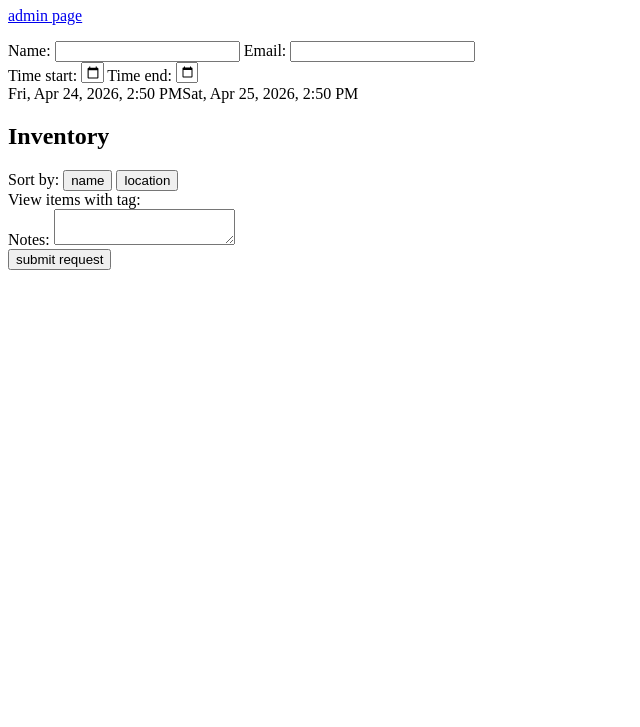
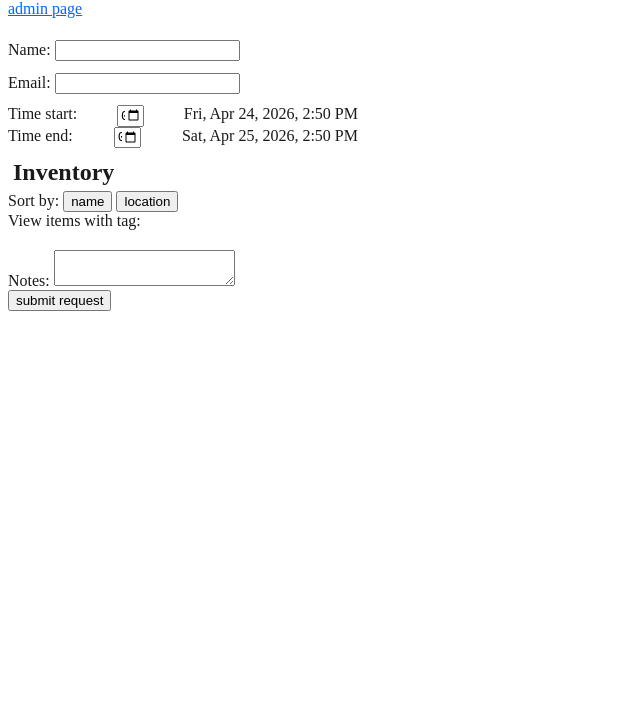
Before and after one commit to funkyghost617/admissions_inventory, a website: page public/index.html in a window 1280 px wide. Shown: the part 73-800 px from the top of the page, without its empty margins (0-640 px from the left). Drawn offline with Linux system fonts and the light colour scheme; no server answers.

Commit message:
complete functional styling

```diff
--- a/public/index.html
+++ b/public/index.html
@@ -15,14 +15,15 @@
             <label for="email">Email: <input id="email" type="email" /></label>
             <div id="date-time-info">
                 <label for="time-start"
-                    >Time start: <input id="time-start" type="datetime-local"
-                /></label>
+                    >Time start:
+                    <input id="time-start" type="datetime-local" /><span
+                        id="current-time-start"
+                    ></span
+                ></label>
                 <label for="time-end"
-                    >Time end: <input id="time-end" type="datetime-local"
-                /></label>
-                <br />
-                <span id="current-time-start"></span
-                ><span id="current-time-end"></span>
+                    >Time end: <input id="time-end" type="datetime-local" />
+                    <span id="current-time-end"></span
+                ></label>
             </div>
         </div>
 
--- a/public/styles.css
+++ b/public/styles.css
@@ -1,5 +1,45 @@
+:root {
+    --bg-primary: #ffffff;
+    --bg-secondary: #f5f5f5;
+    --text-primary: #1a1a1a;
+    --text-secondary: #666666;
+    --border-color: #e5e5e5;
+    --accent: #0066ff;
+}
+
+@media (prefers-color-scheme: dark) {
+    :root {
+        --bg-primary: #1a1a1a;
+        --bg-secondary: #2d2d2d;
+        --text-primary: #ffffff;
+        --text-secondary: #a0a0a0;
+        --border-color: #404040;
+        --accent: #4d94ff;
+    }
+
+    input,
+    textarea {
+        background-color: var(--bg-secondary);
+        color: var(--text-primary);
+    }
+}
+
 * {
     box-sizing: border-box;
+}
+
+body {
+    background: var(--bg-primary);
+    color: var(--text-primary);
+}
+
+a {
+    color: var(--accent);
+}
+
+dialog {
+    background: var(--bg-secondary);
+    color: var(--text-primary);
 }
 
 .date-time-error {
@@ -9,11 +49,17 @@
 #inventory-cards {
     display: flex;
     flex-flow: row wrap;
+    gap: 8px;
+    margin-top: 10px;
+    margin-bottom: 10px;
 }
 
 #inventory-cards > div {
-    border: 2px solid black;
+    border: 1px solid var(--border-color);
     width: 200px;
+    height: 450px;
+    background: var(--bg-secondary);
+    border-radius: 10px;
 }
 
 .visible-item {
@@ -33,7 +79,7 @@
     z-index: 3;
     width: 96vw;
     height: 96vh;
-    background: white;
+    background: var(--bg-primary);
 }
 
 #password-page.successful {
@@ -94,15 +140,48 @@
     flex-shrink: 0;
 }
 
-/*
-Source - https://stackoverflow.com/a/71486092
-Posted by Harvey Mushman
-Retrieved 2026-03-29, License - CC BY-SA 4.0
-*/
-input[type="datetime-local"]::-webkit-inner-spin-button,
-input[type="datetime-local"]::-webkit-calendar-picker-indicator {
-    margin: 0;
+#request-details-div {
+    display: flex;
+    flex-flow: column nowrap;
+    justify-content: space-around;
+    height: 120px;
 }
-input[type="datetime-local"]::-webkit-datetime-edit {
-    display: none;
+
+#date-time-info {
+    display: flex;
+    flex-flow: row wrap;
+    width: 350px;
+    justify-content: space-between;
 }
+
+#date-time-info > label {
+    display: flex;
+    flex-flow: row nowrap;
+    justify-content: space-between;
+    width: 100%;
+}
+
+input[type="datetime-local"] {
+    display: inline-block;
+    width: 27px;
+}
+
+label:has(input[type="checkbox"]) {
+    border-radius: 2rem;
+    padding: 3px;
+    transition: background-color 0.1s ease-in-out;
+    user-select: none;
+    cursor: pointer;
+}
+
+label:has(input[type="checkbox"]):hover {
+    background-color: lightgrey;
+}
+
+h1 {
+    margin: 20px 5px 5px;
+}
+
+h2 {
+    margin: 5px;
+}
```
Also changed, not shown: public/admin.html (+2 -1 lines), 1 other file.
